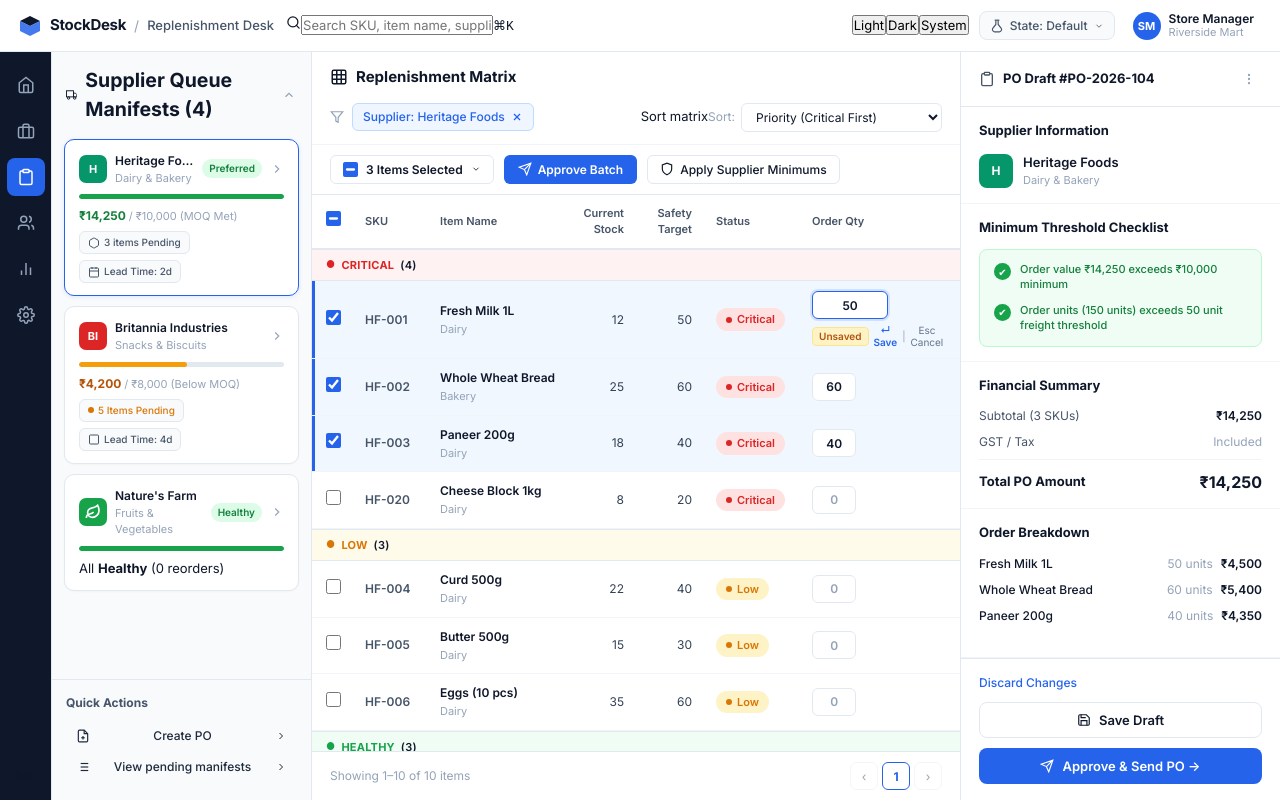
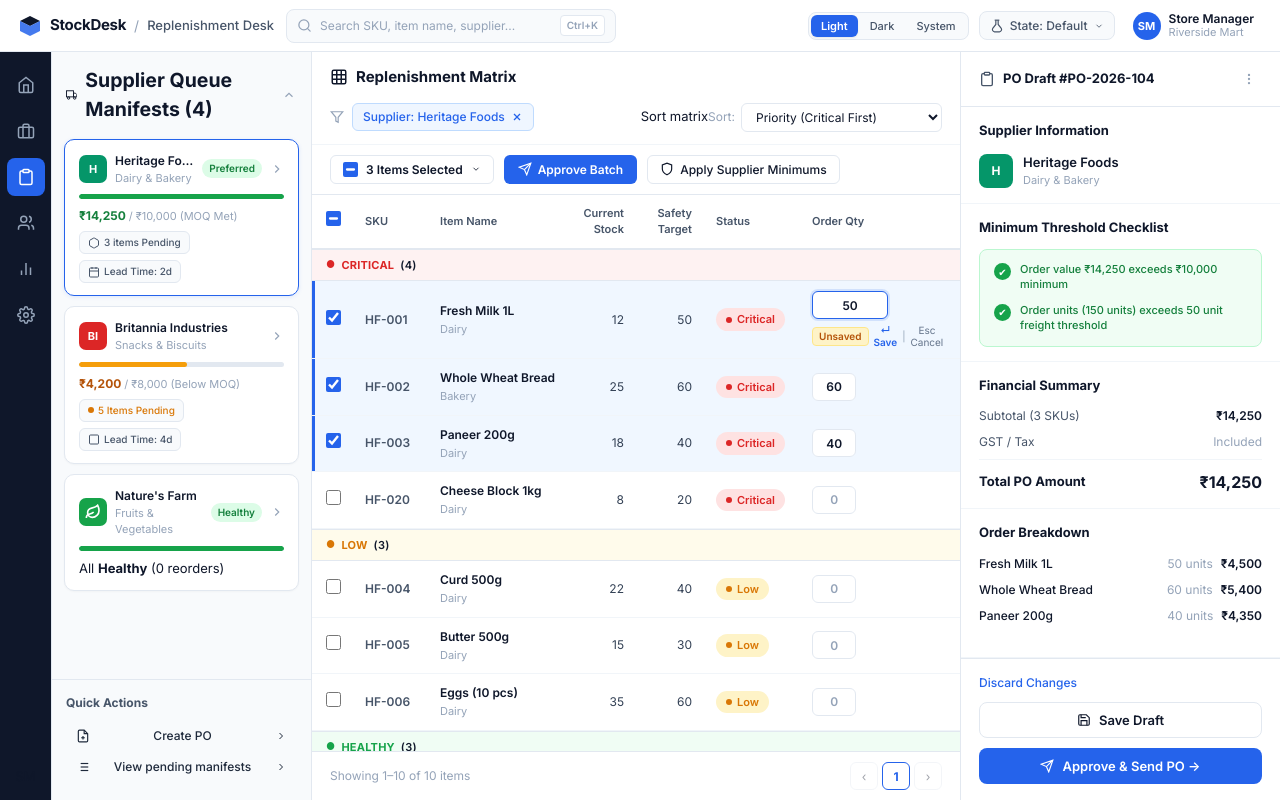
Before and after one commit to JAYANTHSOLUTIONS/RetailReplishment, a React (Vite) app: page / in a window 1280 px wide. Built offline with nearby package versions, Linux system fonts and the light colour scheme.

Commit message:
Fix CSS selector mismatch for theme buttons and search bar, and replace Apple Cmd-K with Windows Ctrl+K

```diff
--- a/src/features/replenishment/ReplenishmentPage.jsx
+++ b/src/features/replenishment/ReplenishmentPage.jsx
@@ -489,7 +489,7 @@ export default function ReplenishmentPage() {
               onChange={(e) => setSearchTerm(e.target.value)}
               aria-label="Search items or supplier"
             />
-            <kbd className="search-kbd">⌘K</kbd>
+            <kbd className="search-kbd">Ctrl+K</kbd>
           </div>
         </div>
 
--- a/src/styles/replenishment.css
+++ b/src/styles/replenishment.css
@@ -141,6 +141,13 @@ button, input, select, textarea {
 }
 
 /* Search Input */
+.topbar-search,
+.search-box {
+  display: flex;
+  align-items: center;
+}
+
+.search-wrap,
 .search-box {
   display: flex;
   align-items: center;
@@ -150,19 +157,23 @@ button, input, select, textarea {
   border-radius: 8px;
   padding: 0 10px;
   height: 34px;
-  width: 320px;
+  width: 330px;
   transition: all 0.15s;
 }
+.search-wrap:focus-within,
 .search-box:focus-within {
   border-color: var(--brand);
   background: var(--surface);
   box-shadow: 0 0 0 2px var(--brand-bg);
 }
+.search-wrap svg,
 .search-icon {
   color: var(--text3);
   display: flex;
   align-items: center;
+  flex-shrink: 0;
 }
+.search-input,
 .search-inp {
   border: none;
   background: transparent;
@@ -171,17 +182,20 @@ button, input, select, textarea {
   outline: none;
   width: 100%;
 }
+.search-input::placeholder,
 .search-inp::placeholder {
   color: var(--text3);
 }
+.search-kbd,
 .search-badge {
+  font-family: inherit;
   font-size: 10px;
   font-weight: 600;
   color: var(--text3);
   background: var(--surface);
   border: 1px solid var(--border);
   border-radius: 4px;
-  padding: 1px 5px;
+  padding: 2px 6px;
   white-space: nowrap;
 }
 
@@ -192,7 +206,8 @@ button, input, select, textarea {
   margin-left: auto;
 }
 
-/* Theme pill toggle */
+/* Theme toggle */
+.theme-toggle,
 .theme-pill {
   display: flex;
   align-items: center;
@@ -202,8 +217,9 @@ button, input, select, textarea {
   padding: 2px;
   gap: 2px;
 }
+.theme-btn,
 .tp-btn {
-  padding: 3px 9px;
+  padding: 4px 10px;
   border-radius: 6px;
   font-size: 11px;
   font-weight: 500;
@@ -213,13 +229,16 @@ button, input, select, textarea {
   cursor: pointer;
   transition: all 0.15s;
 }
+.theme-btn:hover,
 .tp-btn:hover {
   color: var(--text);
 }
+.theme-btn.active,
 .tp-btn.active {
   background: var(--brand);
   color: #fff;
   font-weight: 600;
+  box-shadow: 0 1px 2px rgba(0,0,0,0.08);
 }
 
 /* State Simulator Button */
```
